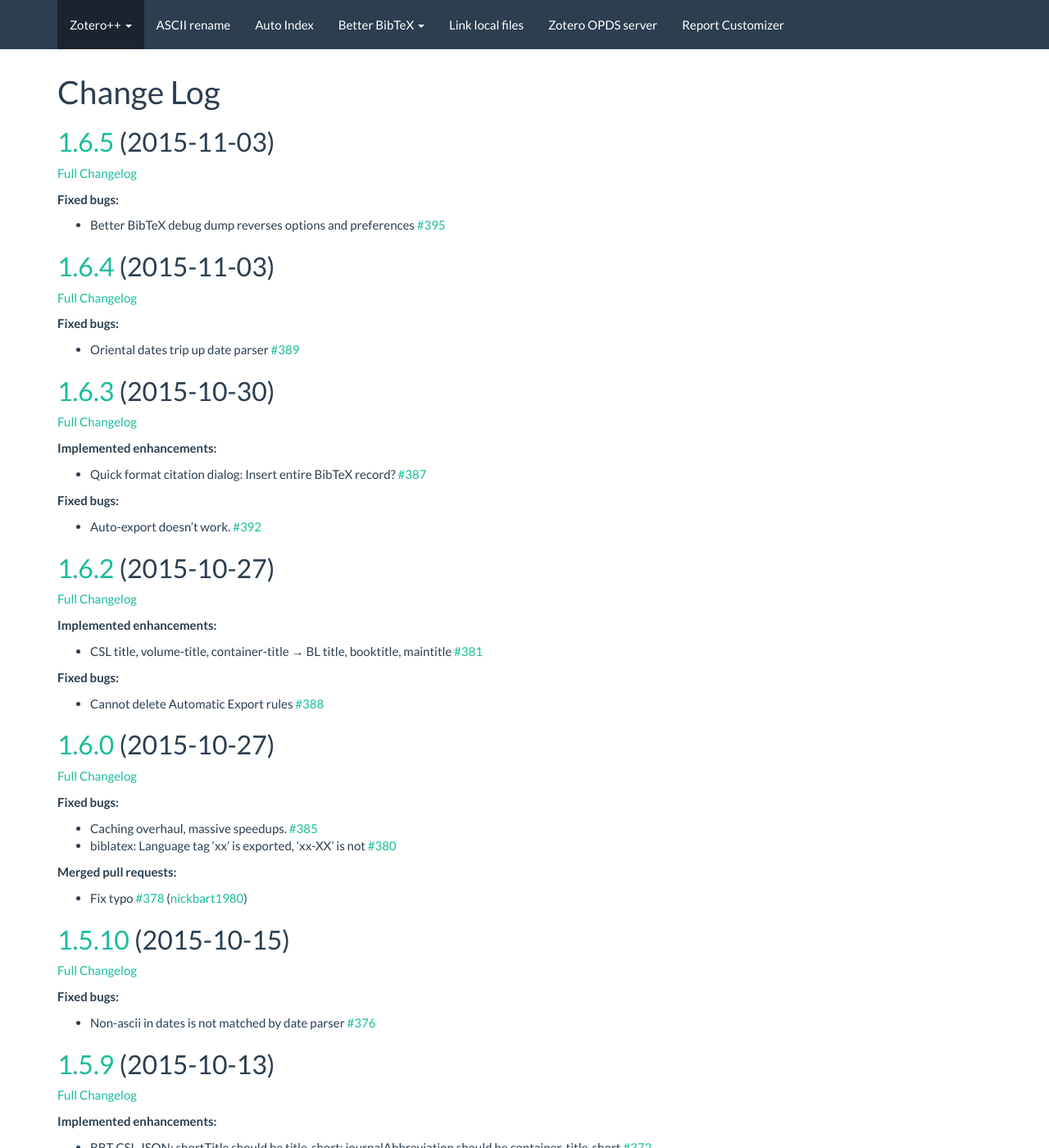
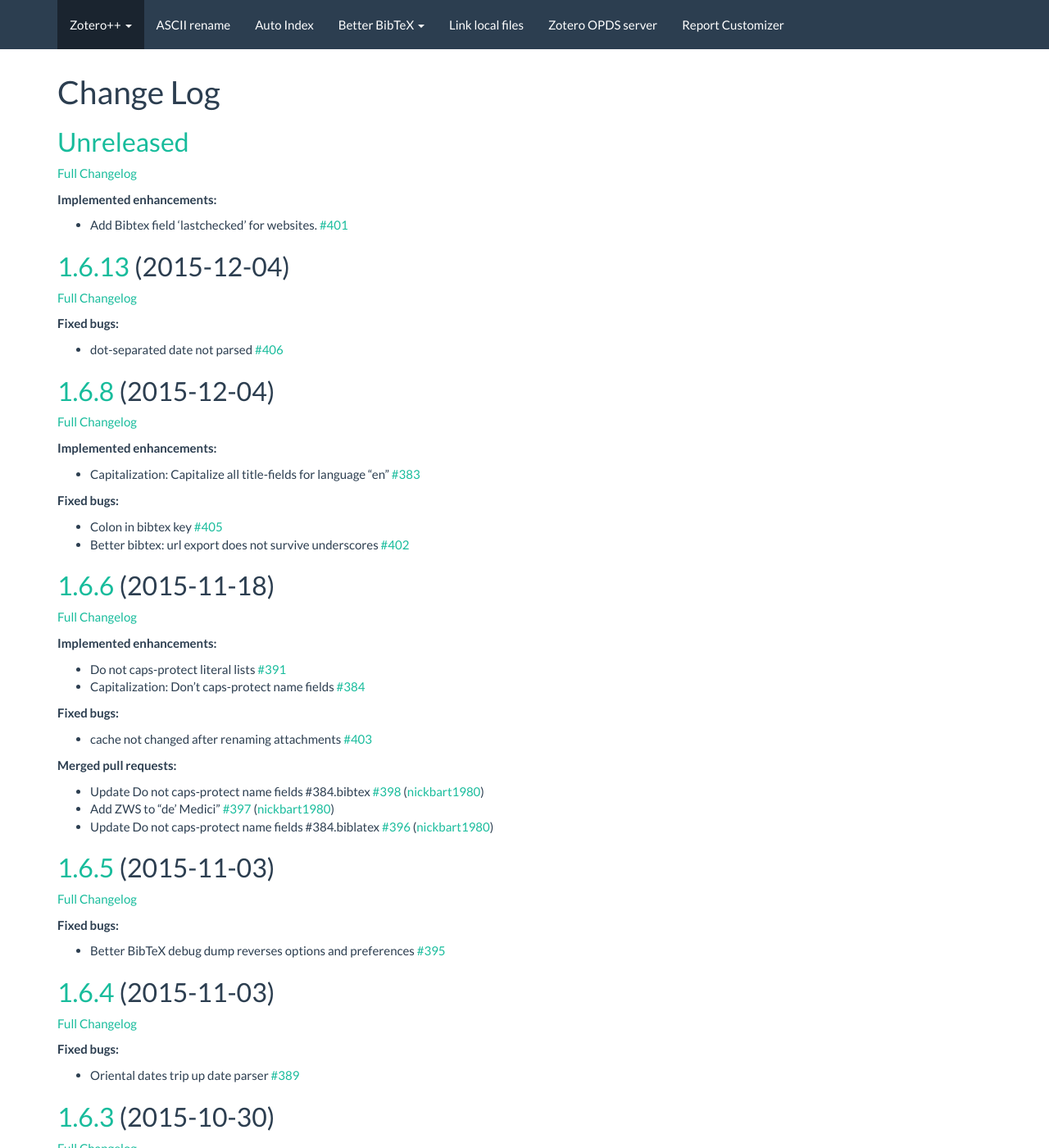
Before and after one commit to edwinksl/ZotPlus.github.io, a Jekyll site: the page built from better-bibtex/CHANGELOG.md, in a window 1280 px wide and 1400 px high. Shown: the whole window at 82% size. Built offline with Jekyll 4.4.1, drawn with Linux system fonts in a browser that asks for light colours; nearby versions of some CDN libraries; comment, search, counter and statistics services are not loaded.

Commit message:
better-bibtex 1.6.13 / link-local-files 0.0.9 / report-customizer 0.2.17 / debug-bridge 0.1.0 / ascii-rename 0.0.40 / auto-index 0.0.36 / opds 0.0.10

```diff
--- a/better-bibtex/CHANGELOG.md
+++ b/better-bibtex/CHANGELOG.md
@@ -2,6 +2,51 @@
 title: Change log
 ---
 # Change Log
+
+## [Unreleased](https://github.com/ZotPlus/zotero-better-bibtex/tree/HEAD)
+
+[Full Changelog](https://github.com/ZotPlus/zotero-better-bibtex/compare/1.6.13...HEAD)
+
+**Implemented enhancements:**
+
+- Add Bibtex field 'lastchecked' for websites. [\#401](https://github.com/ZotPlus/zotero-better-bibtex/issues/401)
+
+## [1.6.13](https://github.com/ZotPlus/zotero-better-bibtex/tree/1.6.13) (2015-12-04)
+[Full Changelog](https://github.com/ZotPlus/zotero-better-bibtex/compare/1.6.8...1.6.13)
+
+**Fixed bugs:**
+
+- dot-separated date not parsed [\#406](https://github.com/ZotPlus/zotero-better-bibtex/issues/406)
+
+## [1.6.8](https://github.com/ZotPlus/zotero-better-bibtex/tree/1.6.8) (2015-12-04)
+[Full Changelog](https://github.com/ZotPlus/zotero-better-bibtex/compare/1.6.6...1.6.8)
+
+**Implemented enhancements:**
+
+- Capitalization: Capitalize all title-fields for language "en" [\#383](https://github.com/ZotPlus/zotero-better-bibtex/issues/383)
+
+**Fixed bugs:**
+
+- Colon in bibtex key [\#405](https://github.com/ZotPlus/zotero-better-bibtex/issues/405)
+- Better bibtex: url export does not survive underscores [\#402](https://github.com/ZotPlus/zotero-better-bibtex/issues/402)
+
+## [1.6.6](https://github.com/ZotPlus/zotero-better-bibtex/tree/1.6.6) (2015-11-18)
+[Full Changelog](https://github.com/ZotPlus/zotero-better-bibtex/compare/1.6.5...1.6.6)
+
+**Implemented enhancements:**
+
+- Do not caps-protect literal lists [\#391](https://github.com/ZotPlus/zotero-better-bibtex/issues/391)
+- Capitalization: Don't caps-protect name fields [\#384](https://github.com/ZotPlus/zotero-better-bibtex/issues/384)
+
+**Fixed bugs:**
+
+- cache not changed after renaming attachments [\#403](https://github.com/ZotPlus/zotero-better-bibtex/issues/403)
+
+**Merged pull requests:**
+
+- Update Do not caps-protect name fields \#384.bibtex [\#398](https://github.com/ZotPlus/zotero-better-bibtex/pull/398) ([nickbart1980](https://github.com/nickbart1980))
+- Add ZWS to “de’ Medici” [\#397](https://github.com/ZotPlus/zotero-better-bibtex/pull/397) ([nickbart1980](https://github.com/nickbart1980))
+- Update Do not caps-protect name fields \#384.biblatex [\#396](https://github.com/ZotPlus/zotero-better-bibtex/pull/396) ([nickbart1980](https://github.com/nickbart1980))
 
 ## [1.6.5](https://github.com/ZotPlus/zotero-better-bibtex/tree/1.6.5) (2015-11-03)
 [Full Changelog](https://github.com/ZotPlus/zotero-better-bibtex/compare/1.6.4...1.6.5)
```
Also changed, not shown: s3.html (+2 -2 lines), s3.json (+4 -4 lines).
